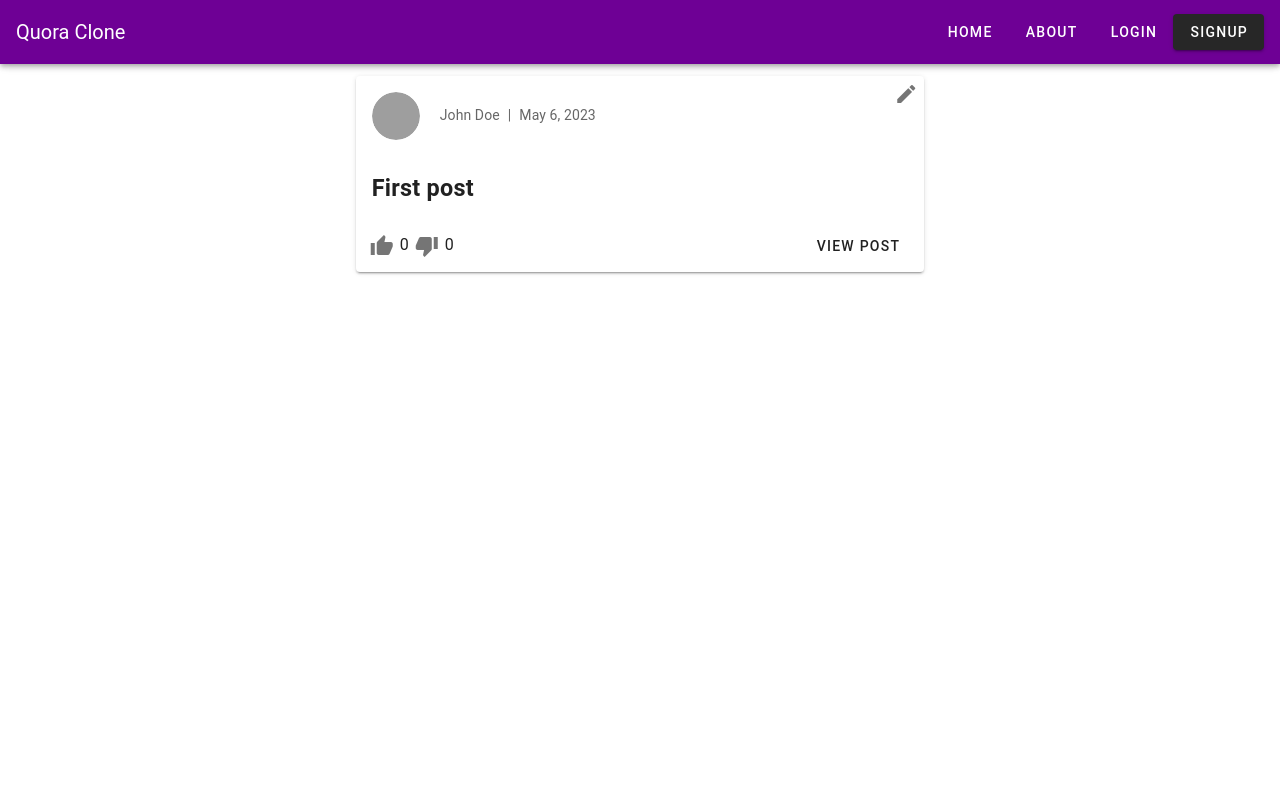
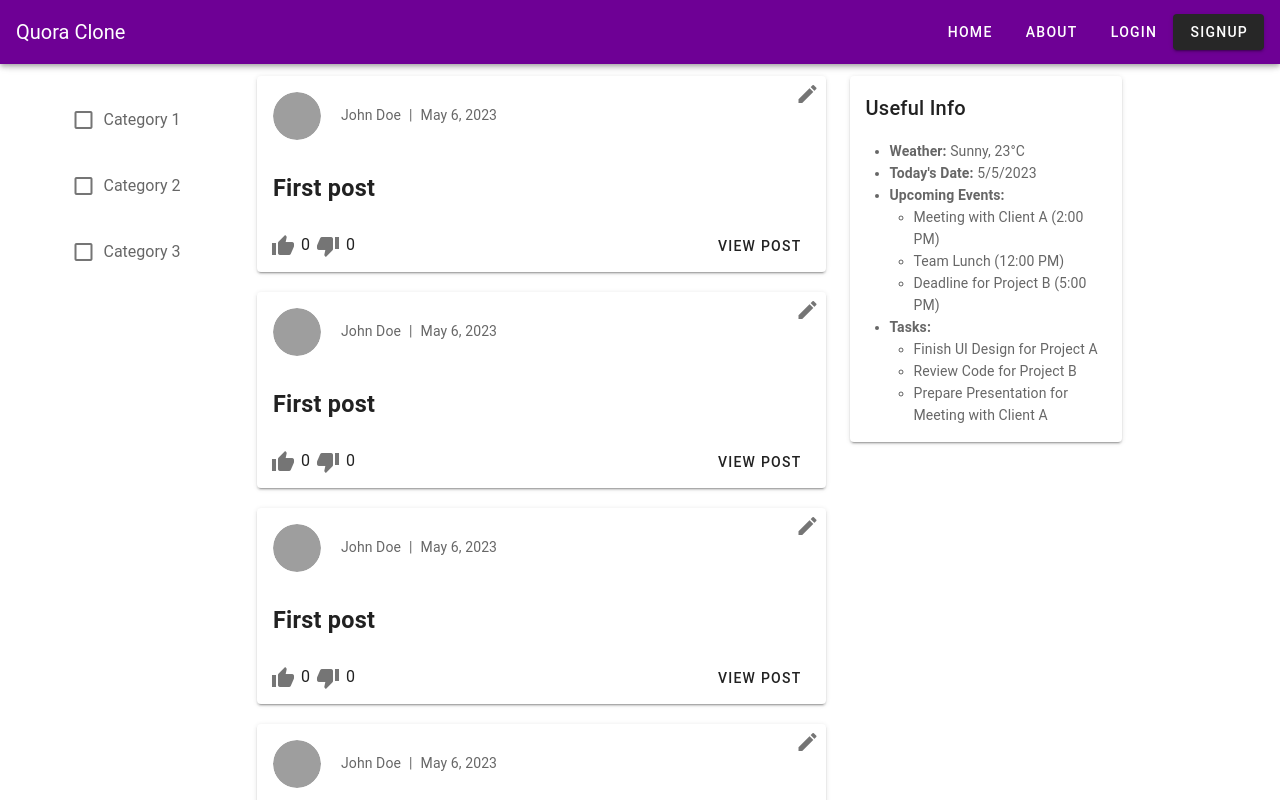
Before and after one commit to Tiaa-Hackathon/Frontend, a Vue app: page / in a window 1280 px wide. Shown: the top 800 px of the page. Built offline with nearby package versions, Linux system fonts and the light colour scheme; grey boxes are pictures that could not be loaded; what vue-quill-editor would draw is missing.

Commit message:
[feature]: home page updated, loading spinner added

```diff
--- a/src/App.vue
+++ b/src/App.vue
@@ -1,7 +1,7 @@
 <template>
   <v-app>
     <v-main>
-      <!-- <LoadingSpinner v-if="$store.state.loading" /> -->
+      <LoadingSpinner v-if="false" />
       <NavBar />
       <router-view />
     </v-main>
--- a/src/main.js
+++ b/src/main.js
@@ -25,6 +25,12 @@ Vue.prototype.$store = store;
 
 Vue.use(VueQuill);
 
+Vue.component("LoadingSpinner", () =>
+  import(
+    /* webpackChunkName: "loading-spinner" */ "@/components/LoadingSpinner.vue"
+  )
+);
+
 new Vue({
   store: store,
   router,
--- a/src/views/HomeView.vue
+++ b/src/views/HomeView.vue
@@ -1,4 +1,4 @@
-<template>
+<!-- <template>
   <v-container align-self="center" justify="center">
     <v-row align-self="auto" justify="center">
       <v-col cols="12" md="6">
@@ -21,4 +21,73 @@ export default {
 };
 </script>
 
+<style lang="scss" scoped></style> -->
+
+<template>
+  <v-container>
+    <v-row>
+      <v-col cols="2">
+        <v-container>
+          <v-checkbox
+            v-for="(category, index) in categories"
+            :key="index"
+            :label="category"
+            v-model="selectedCategories"
+          ></v-checkbox>
+        </v-container>
+      </v-col>
+      <v-col cols="6">
+        <PostCardVue />
+        <PostCardVue />
+        <PostCardVue />
+        <PostCardVue />
+        <PostCardVue />
+        <PostCardVue />
+      </v-col>
+      <v-col cols="3">
+        <v-card>
+          <v-card-title>Useful Info</v-card-title>
+          <v-card-text>
+            <ul>
+              <li><b>Weather:</b> Sunny, 23°C</li>
+              <li><b>Today's Date:</b> {{ currentDate }}</li>
+              <li><b>Upcoming Events:</b></li>
+              <ul>
+                <li>Meeting with Client A (2:00 PM)</li>
+                <li>Team Lunch (12:00 PM)</li>
+                <li>Deadline for Project B (5:00 PM)</li>
+              </ul>
+              <li><b>Tasks:</b></li>
+              <ul>
+                <li>Finish UI Design for Project A</li>
+                <li>Review Code for Project B</li>
+                <li>Prepare Presentation for Meeting with Client A</li>
+              </ul>
+            </ul>
+          </v-card-text>
+        </v-card>
+      </v-col>
+    </v-row>
+  </v-container>
+</template>
+
+<script>
+import PostCardVue from "@/components/PostCard.vue";
+
+export default {
+  name: "ThreeColumnLayout",
+
+  components: {
+    PostCardVue,
+  },
+  data() {
+    return {
+      categories: ["Category 1", "Category 2", "Category 3"],
+      selectedCategories: [],
+      currentDate: new Date().toLocaleDateString(),
+    };
+  },
+};
+</script>
+
 <style lang="scss" scoped></style>
```
